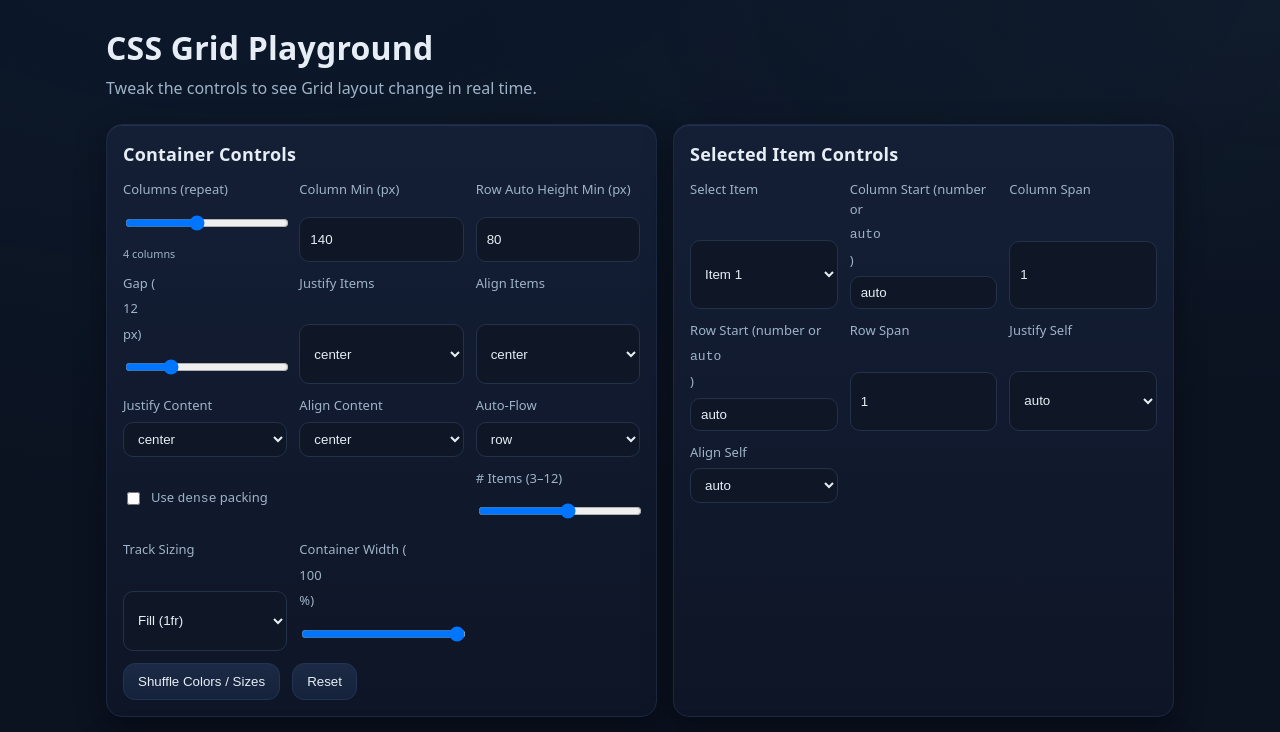
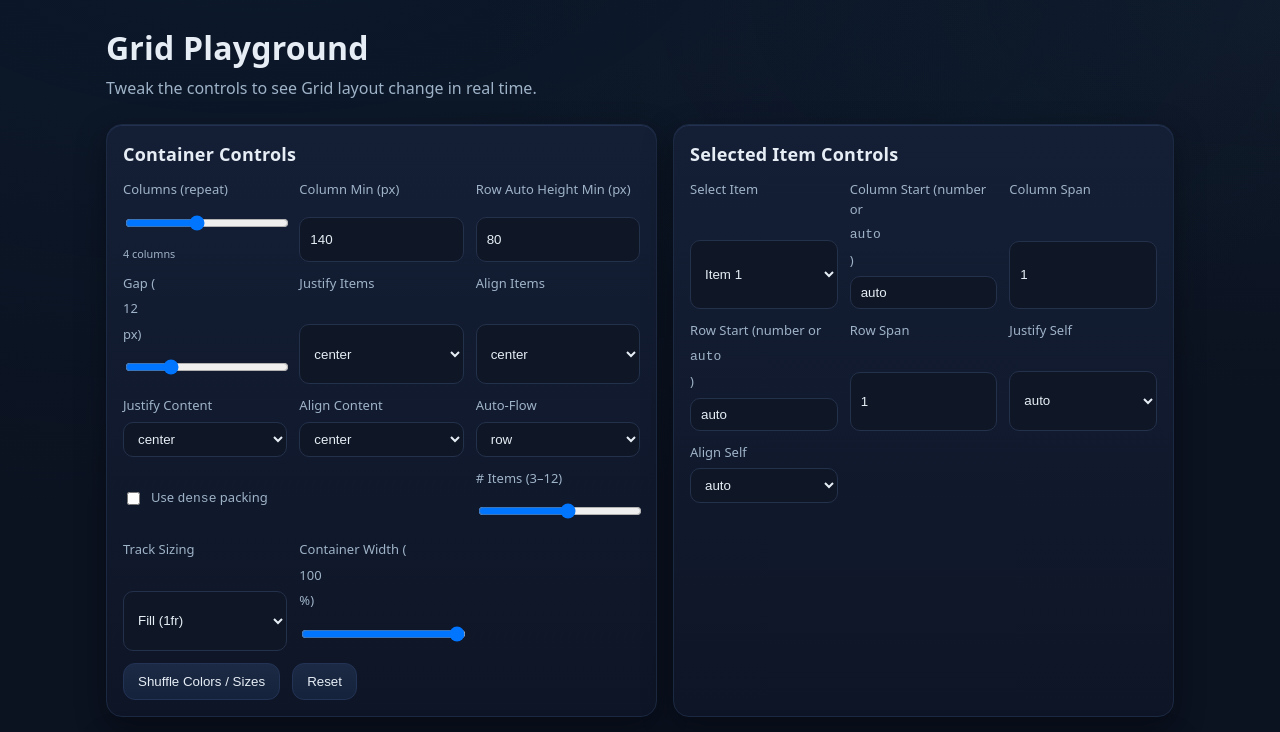
Before and after one commit to mgnamdan/grid-playground, a plain HTML site: page index.html in a window 1280 px wide. Shown: the top 732 px of the page. Drawn offline with Linux system fonts and the light colour scheme.

Commit message:
minor update

```diff
--- a/index.html
+++ b/index.html
@@ -8,7 +8,7 @@
 </head>
 <body>
   <header class="site-header">
-    <h1>CSS Grid Playground</h1>
+    <h1>Grid Playground</h1>
     <p>Tweak the controls to see Grid layout change in real time.</p>
   </header>
 
```
